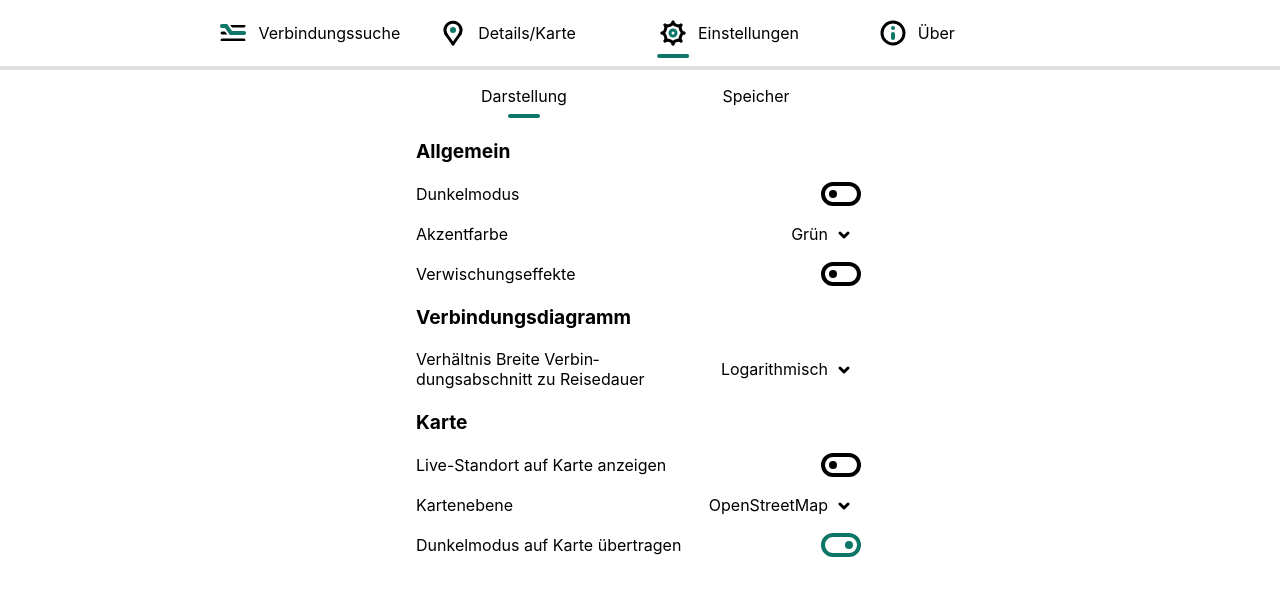
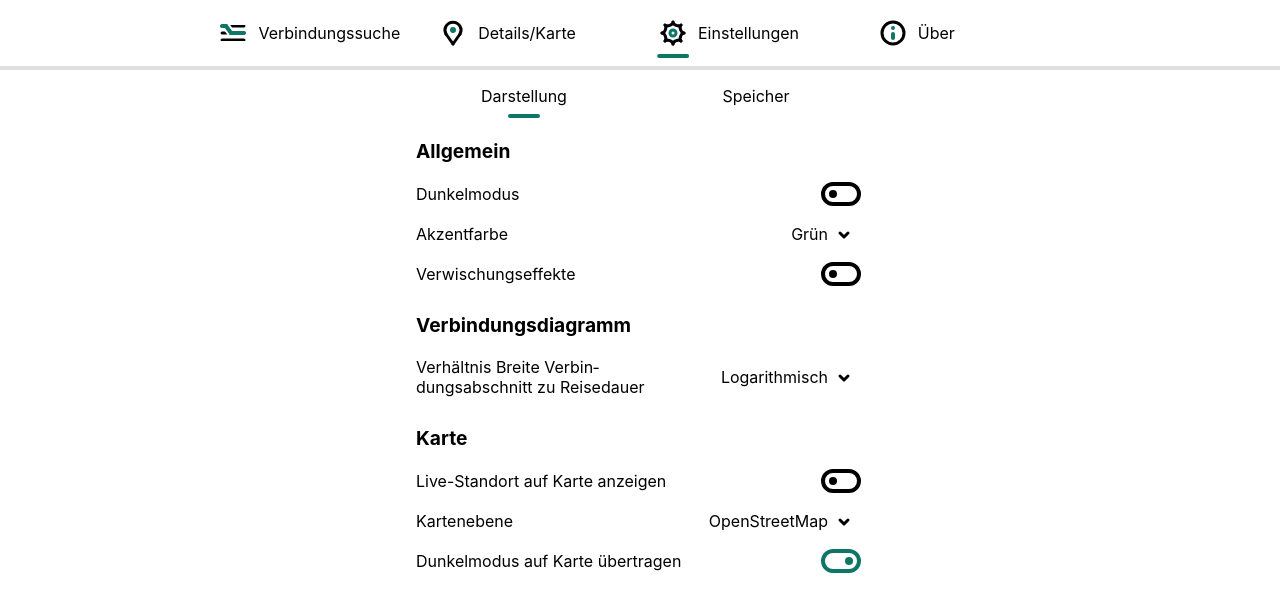
Before and after one commit to dabund24/vahrplan, a SvelteKit app: page /settings in a window 1280 px wide. Shown: the top 612 px of the page. Built offline with nearby package versions, Linux system fonts and the light colour scheme.

Commit message:
space setting sections

```diff
--- a/src/routes/settings/+page.svelte
+++ b/src/routes/settings/+page.svelte
@@ -111,6 +111,9 @@
 	h1 {
 		font-size: 1.2rem;
 	}
+	h1:not(:first-of-type) {
+		padding-top: 0.5rem;
+	}
 
     @media screen and (min-width: 1000px) {
 		:global(main) {
```
